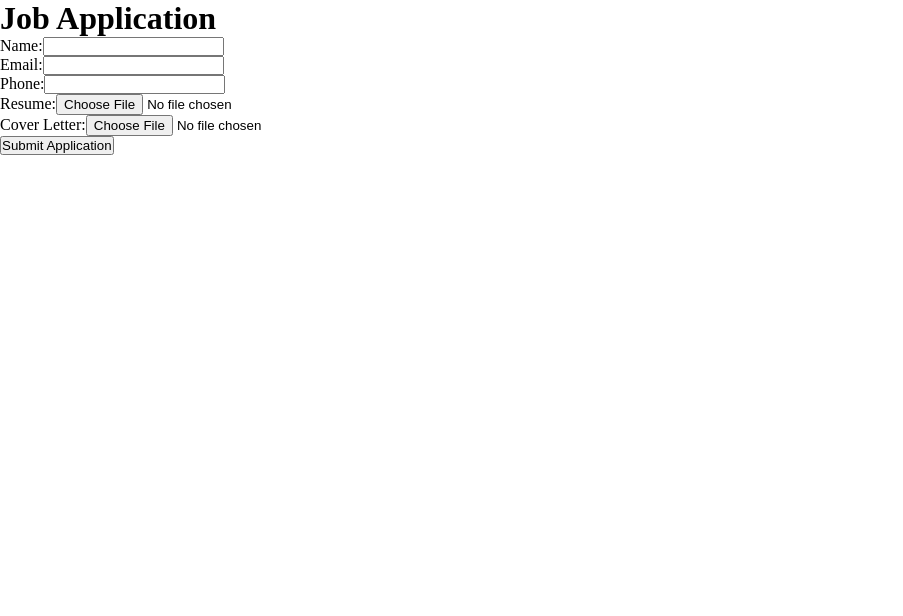
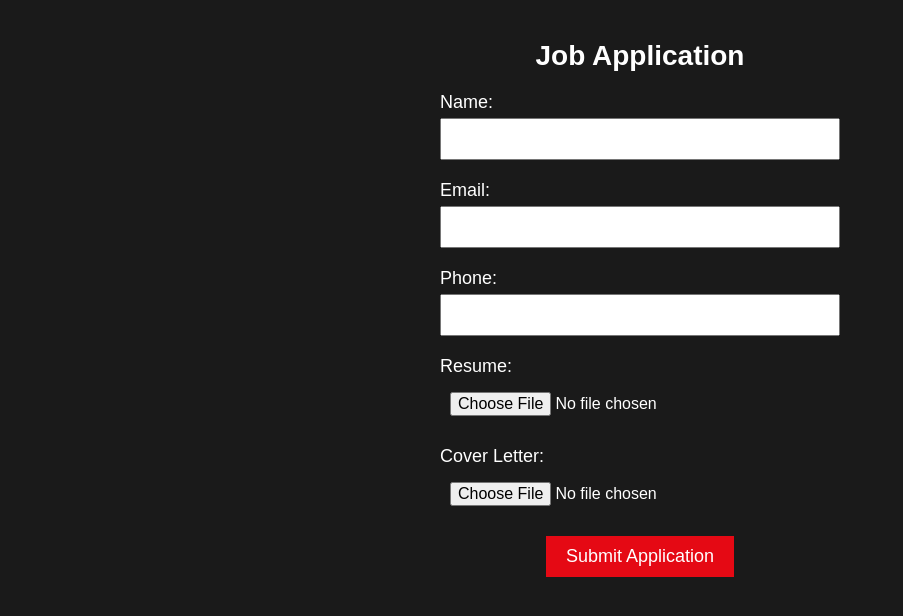
Before and after one commit to Pelani2/FitLab, a React (Create React App) app: page /applynowpage in a window 1280 px wide. Shown: the top 616 px of the page, without its empty margins (0-903 px from the left). Built offline with nearby package versions, Linux system fonts and the light colour scheme.

Commit message:
styled application form

```diff
--- a/src/pages/applyNowPage/ApplyNowPage.js
+++ b/src/pages/applyNowPage/ApplyNowPage.js
@@ -1,4 +1,5 @@
 import React, { useState } from "react";
+import "../../styles/ApplyNowPageStyles.css";
 
 export default function ApplyNowPage() {
     const [name, setName] = useState("");
@@ -33,13 +34,13 @@ export default function ApplyNowPage() {
     };
 
     return(
-        <div>
-            <h1>
+        <div className="apply__background" >
+            <h1 className="apply__title" >
                 Job Application
             </h1>
-            {message && <p>{message}</p>}
-            <form onSubmit={handleSubmit} >
-                <div>
+            {message && <p className="apply__message" >{message}</p>}
+            <form onSubmit={handleSubmit} className="apply__form" >
+                <div className="apply__form-parts" >
                     <label htmlFor="name" >
                         Name:
                     </label>
@@ -52,7 +53,7 @@ export default function ApplyNowPage() {
                     />
                 </div>
 
-                <div>
+                <div className="apply__form-parts">
                     <label htmlFor="email" >
                         Email:
                     </label>
@@ -65,7 +66,7 @@ export default function ApplyNowPage() {
                     />
                 </div>
 
-                <div>
+                <div className="apply__form-parts">
                     <label htmlFor="phone" >
                         Phone:
                     </label>
@@ -78,7 +79,7 @@ export default function ApplyNowPage() {
                     />
                 </div>
 
-                <div>
+                <div className="apply__form-parts">
                     <label htmlFor="resume" >
                         Resume:
                     </label>
@@ -91,7 +92,7 @@ export default function ApplyNowPage() {
                     />
                 </div>
 
-                <div>
+                <div className="apply__form-parts">
                     <label htmlFor="coverLetter" >
                         Cover Letter:
                     </label>
@@ -103,7 +104,7 @@ export default function ApplyNowPage() {
                         required
                     />
                 </div>
-                <button type="submit" >
+                <button type="submit" className="apply__submit-button" >
                     Submit Application
                 </button>
             </form>
--- a/src/styles/ApplyNowPageStyles.css
+++ b/src/styles/ApplyNowPageStyles.css
@@ -0,0 +1,61 @@
+.apply__background {
+    background-color: #1a1a1a;
+    color: #ffffff;
+    padding: 40px;
+    font-family: Arial, Helvetica, sans-serif;
+    text-align: center;
+    height: 100vh;
+}
+
+.apply__title {
+    font-size: 28px;
+    margin-bottom: 20px;
+}
+
+.apply__message {
+    font-size: 18px;
+    margin-bottom: 20px;
+}
+
+.apply__form {
+    display: flex;
+    flex-direction: column;
+    align-items: center;
+    max-width: 400px;
+    margin: 0 auto;
+}
+
+.apply__form-parts {
+    display: flex;
+    flex-direction: column;
+    align-items: flex-start;
+    margin-bottom: 20px;
+    width: 100%;
+}
+
+.apply__form label {
+    font-size: 18px;
+    margin-bottom: 5px;
+    text-align: left;
+    width: 100%;
+}
+
+.apply__form input[type="text"],
+.apply__form input[type="file"] {
+    width: 100%;
+    padding: 10px;
+    font-size: 16px;
+}
+
+.apply__submit-button {
+    background-color: #e50914;
+    color: #ffffff;
+    border: none;
+    padding: 10px 20px;
+    font-size: 18px;
+    cursor: pointer;
+}
+
+.apply__submit-button:hover {
+    background-color: #b8000d;
+}
```
